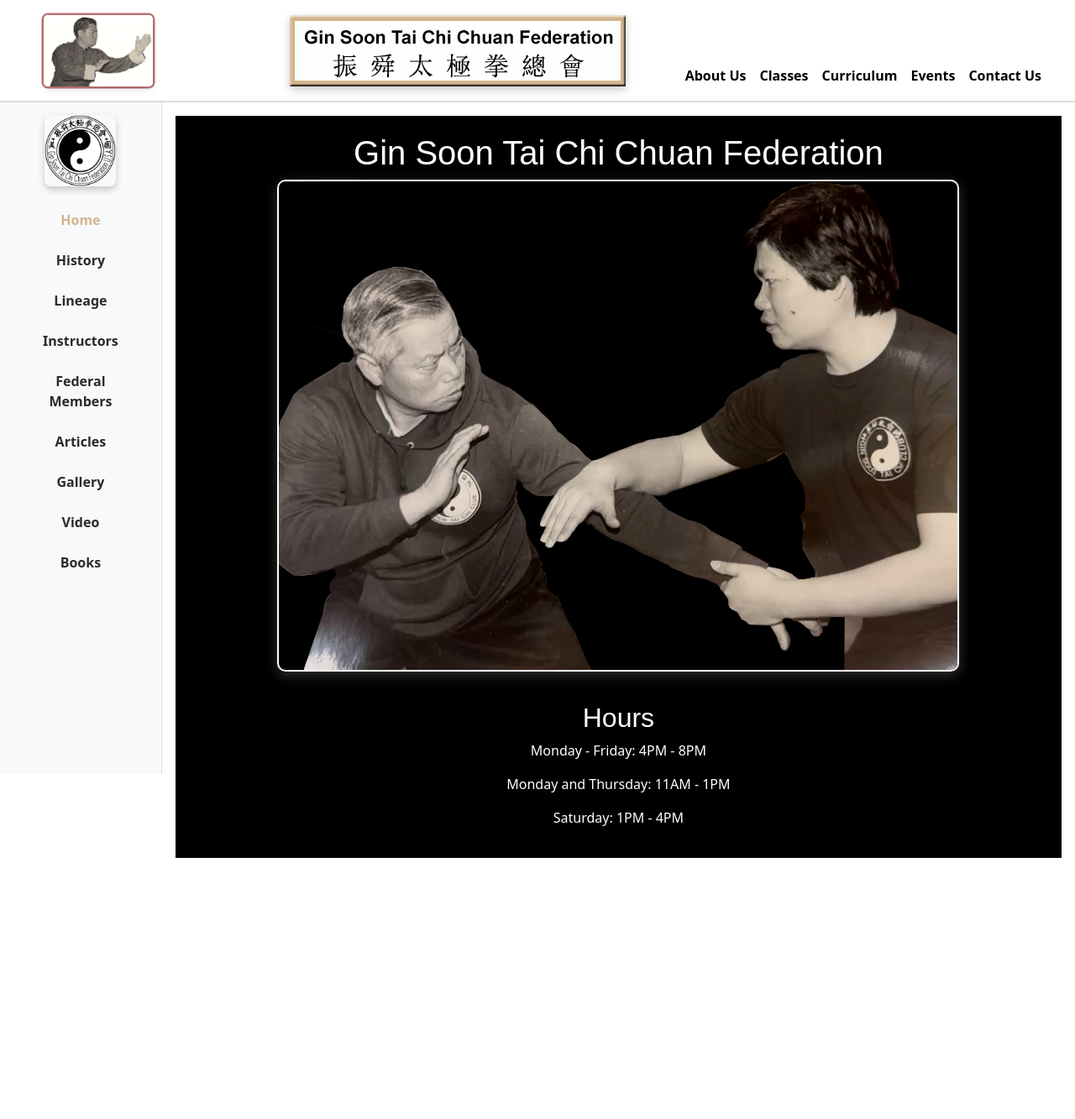
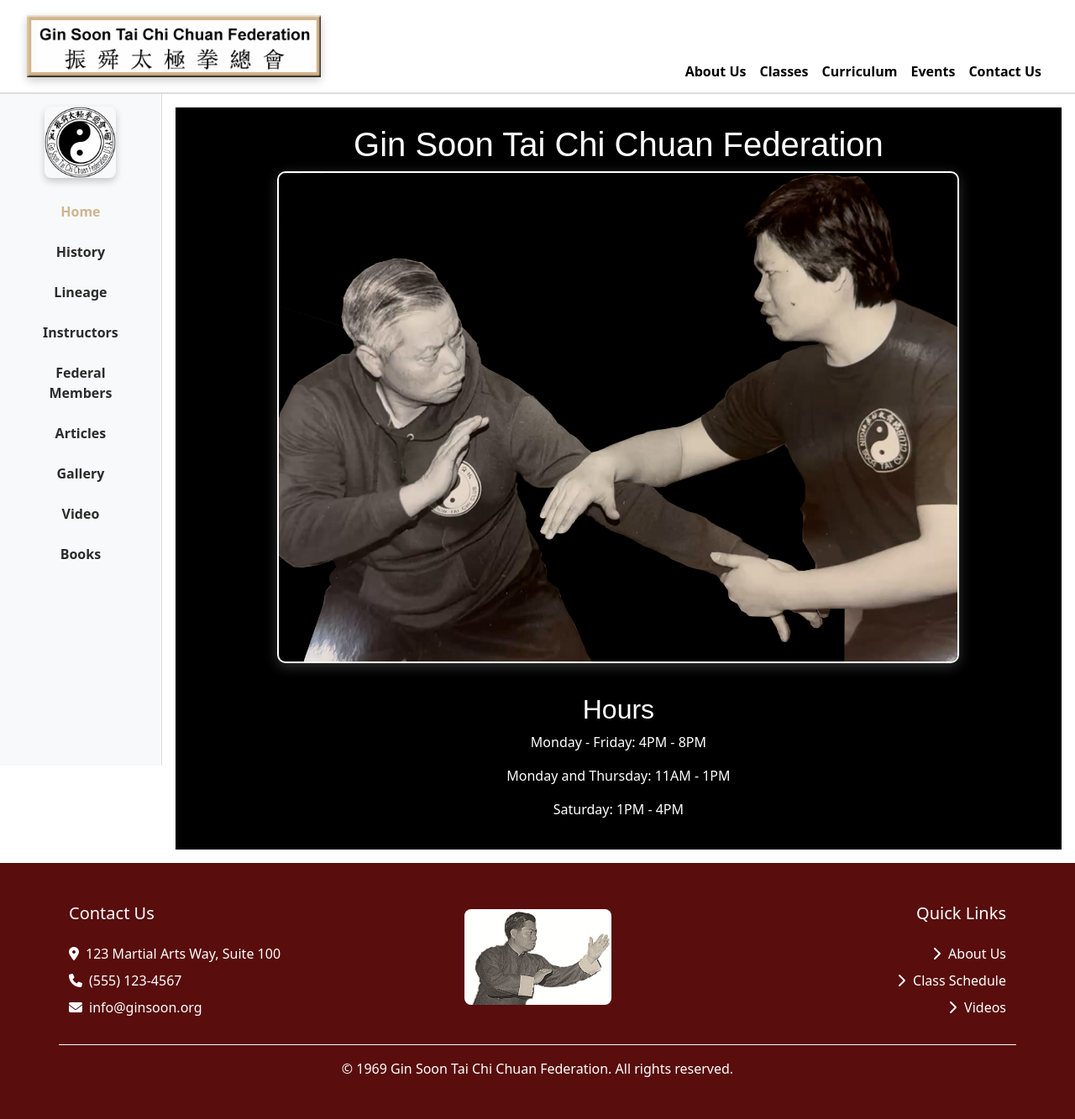
Before and after one commit to baguajoe/GSTAICHI, a React app: page / in a window 1280 px wide. Shown: the whole page at 84% size. Before the commit the page ends 1038 px from the top, so only its background shows below. Built offline with nearby package versions, Linux system fonts and the light colour scheme; no server answers.

Commit message:
worked on footer

```diff
--- a/src/front/js/component/footer.js
+++ b/src/front/js/component/footer.js
@@ -1,10 +1,80 @@
-import React, { Component } from "react";
+import React from 'react';
+import { Link } from "react-router-dom";
+import gsTaiChi from "../../img/gstaichi_sm.gif";
 
-export const Footer = () => (
-	<footer className="footer mt-auto py-3 text-center">
-		<p>
-			Made with <i className="fa fa-heart text-danger" /> by{" "}
-			<a href="http://www.4geeksacademy.com">4Geeks Academy</a>
-		</p>
-	</footer>
-);
+const Footer = () => {
+	const footerStyle = {
+		backgroundColor: '#590d0d',
+		color: 'white'
+	};
+
+	return (
+		<footer style={footerStyle} className="py-5">
+			<div className="container">
+				<div className="row">
+					{/* Contact Information */}
+					<div className="col-md-4 mb-4 mb-md-0">
+						<h3 className="h5 mb-4">Contact Us</h3>
+						<div className="mb-2">
+							<i className="fas fa-map-marker-alt me-2"></i>
+							<span>123 Martial Arts Way, Suite 100</span>
+						</div>
+						<div className="mb-2">
+							<i className="fas fa-phone me-2"></i>
+							<span>(555) 123-4567</span>
+						</div>
+						<div className="mb-2">
+							<i className="fas fa-envelope me-2"></i>
+							<span>info@ginsoon.org</span>
+						</div>
+					</div>
+
+					{/* Center Logo and Hours */}
+					<div className="col-md-4 mb-4 mb-md-0 d-flex justify-content-center align-items-center">
+						<div className="mb-4">
+							<img
+								src={gsTaiChi}
+								alt="Tai Chi Practitioner"
+								className="img-fluid"
+								style={{ maxWidth: '175px', borderRadius: '8px' }}
+							/>
+						</div>
+
+					</div>
+
+					{/* Quick Links */}
+					<div className="col-md-4">
+						<h3 className="h5 mb-4 text-end">Quick Links</h3>
+						<ul className="list-unstyled">
+							<li className="mb-2 text-end">
+								<Link to="/about-us" className="text-white text-decoration-none hover-opacity">
+									<i className="fas fa-chevron-right me-2"></i>About Us
+								</Link>
+							</li>
+							<li className="mb-2 text-end">
+								<Link to="/classes" className="text-white text-decoration-none hover-opacity">
+									<i className="fas fa-chevron-right me-2"></i>Class Schedule
+								</Link>
+							</li>
+							<li className="mb-2 text-end">
+								<Link to="/videos" className="text-white text-decoration-none hover-opacity">
+									<i className="fas fa-chevron-right me-2"></i>Videos
+								</Link>
+							</li>
+						</ul>
+					</div>
+				</div>
+
+				{/* Copyright */}
+				<div className="row mt-3 pt-3 border-top border-light">
+					<div className="col-12 text-center">
+						{/* <p className="mb-0">&copy; {new Date().getFullYear()} Gin Soon Tai Chi Chuan Federation. All rights reserved.</p> */}
+						<p className="mb-0">&copy; 1969 Gin Soon Tai Chi Chuan Federation. All rights reserved.</p>
+					</div>
+				</div>
+			</div>
+		</footer>
+	);
+};
+
+export default Footer;
--- a/src/front/js/component/navbar.js
+++ b/src/front/js/component/navbar.js
@@ -1,6 +1,6 @@
 // navbar.js
 import React from "react";
-import { Link, useLocation} from "react-router-dom";
+import { Link, useLocation } from "react-router-dom";
 // import logo from "../../img/GinSoonLogo.png";
 import logo from "../../img/gstaichi_sm.gif";
 
@@ -16,11 +16,11 @@
             <div className="container-fluid">
                 <div className="navbar-content">
                     {/* Left Logo */}
-                    <div className="logo-container">
+                    {/* <div className="logo-container">
                         <a className="navbar-brand" href="/">
                             <img src={logo} alt="Gin Soon Tai Chi Chuan Federation Logo" className="navbar-logo" />
                         </a>
-                    </div>
+                    </div> */}
 
                     {/* Center Banner */}
                     <div className="banner-container">
--- a/src/front/js/layout.js
+++ b/src/front/js/layout.js
@@ -22,7 +22,7 @@
 import { Single } from "./pages/single";
 import { Sidebar } from "./component/sidebar";
 import { Navbar } from "./component/navbar";
-// import { Footer } from "./component/footer";
+import  Footer from "./component/footer";
 import injectContext from "./store/appContext";
 import { Gallery } from "./pages/Gallery";
 
@@ -69,7 +69,7 @@
                         </div>
                     </div>
                     {/* Footer */}
-                    {/* <Footer /> */}
+                    <Footer />
                 </ScrollToTop>
             </BrowserRouter>
         </div>
--- a/src/front/styles/navbar.css
+++ b/src/front/styles/navbar.css
@@ -1,6 +1,6 @@
 /* navbar.css */
 .navbar {
-    padding: 10px 20px;
+    padding: 5px 20px;
     background-color: white !important;
     border-bottom: 2px solid #ddd;
     position: sticky;
@@ -31,24 +31,26 @@
     box-shadow: 0 4px 10px rgba(0, 0, 0, 0.2);
     border-radius: 5px;
     /* transition: transform 0.2s ease, box-shadow 0.2s ease; */
-    box-shadow: 0 0 0 2.5px rgba(139, 24, 24, 0.6), /* Softer border using box-shadow */
-                0 4px 10px rgba(0, 0, 0, 0.1); /* Elevation shadow */
+    box-shadow: 0 0 0 2.5px rgba(139, 24, 24, 0.6),
+        /* Softer border using box-shadow */
+        0 4px 10px rgba(0, 0, 0, 0.1);
+    /* Elevation shadow */
 
 }
 
 .navbar-logo:hover {
     transform: translateY(-2px);
     /* box-shadow: 0 6px 12px rgba(0, 0, 0, 0.3); */
-    box-shadow: 0 0 0 2.5px rgba(139, 24, 24, 0.8), /* Slightly more visible on hover */
-                0 6px 12px rgba(0, 0, 0, 0.2);
+    box-shadow: 0 0 0 2.5px rgba(139, 24, 24, 0.8),
+        /* Slightly more visible on hover */
+        0 6px 12px rgba(0, 0, 0, 0.2);
 }
 
 .banner-container {
     display: flex;
     align-items: center;
-    justify-content: center;
+    justify-content: start;
     flex: 1.8;
-    padding: 0 20px;
 
 }
 
@@ -58,7 +60,7 @@
 }
 
 .banner-image {
-    max-width: 500px;
+    max-width: 350px;
     height: auto;
     box-shadow: 0 4px 10px rgba(0, 0, 0, 0.2);
     transition: transform 0.2s ease, box-shadow 0.2s ease;
@@ -95,8 +97,8 @@
     color: #8b1818 !important;
 }
 
-.navbar-nav .nav-link.active{
- color: #d1b48e !important;
+.navbar-nav .nav-link.active {
+    color: #d1b48e !important;
 }
 
 .navbar-toggler {
```
